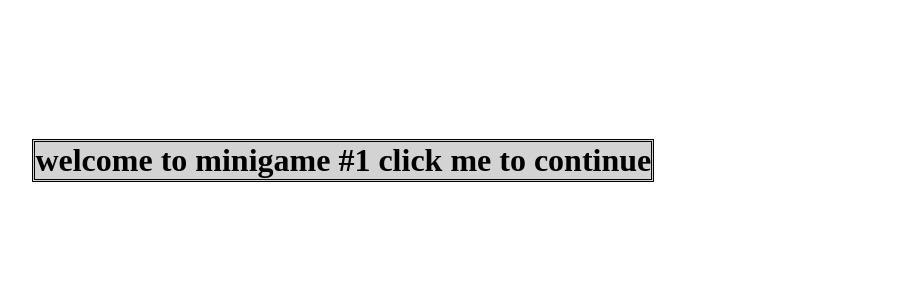
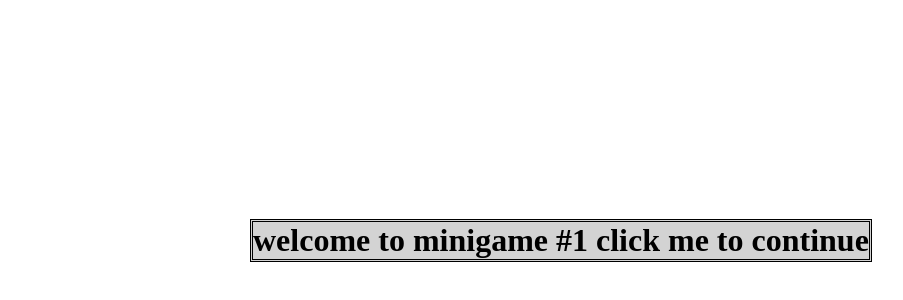
Before and after one commit to softsheep6/softsheep6.github.io, a plain HTML site: page unguessablename.html in a window 1280 px wide. Shown: the part 202-502 px from the top of the page, without its empty margins (262-1165 px from the left). Drawn offline with Linux system fonts and the light colour scheme.

Commit message:
Update unguessablename.html

```diff
--- a/unguessablename.html
+++ b/unguessablename.html
@@ -25,8 +25,8 @@
 	background-color: lightgray;
 	border: black 3px double;
 	position: absolute;
-	top: 40%;
-	left: 23%;
+	top: 50%;
+	left: 40%;
 }
   </style>
 </head>
```
